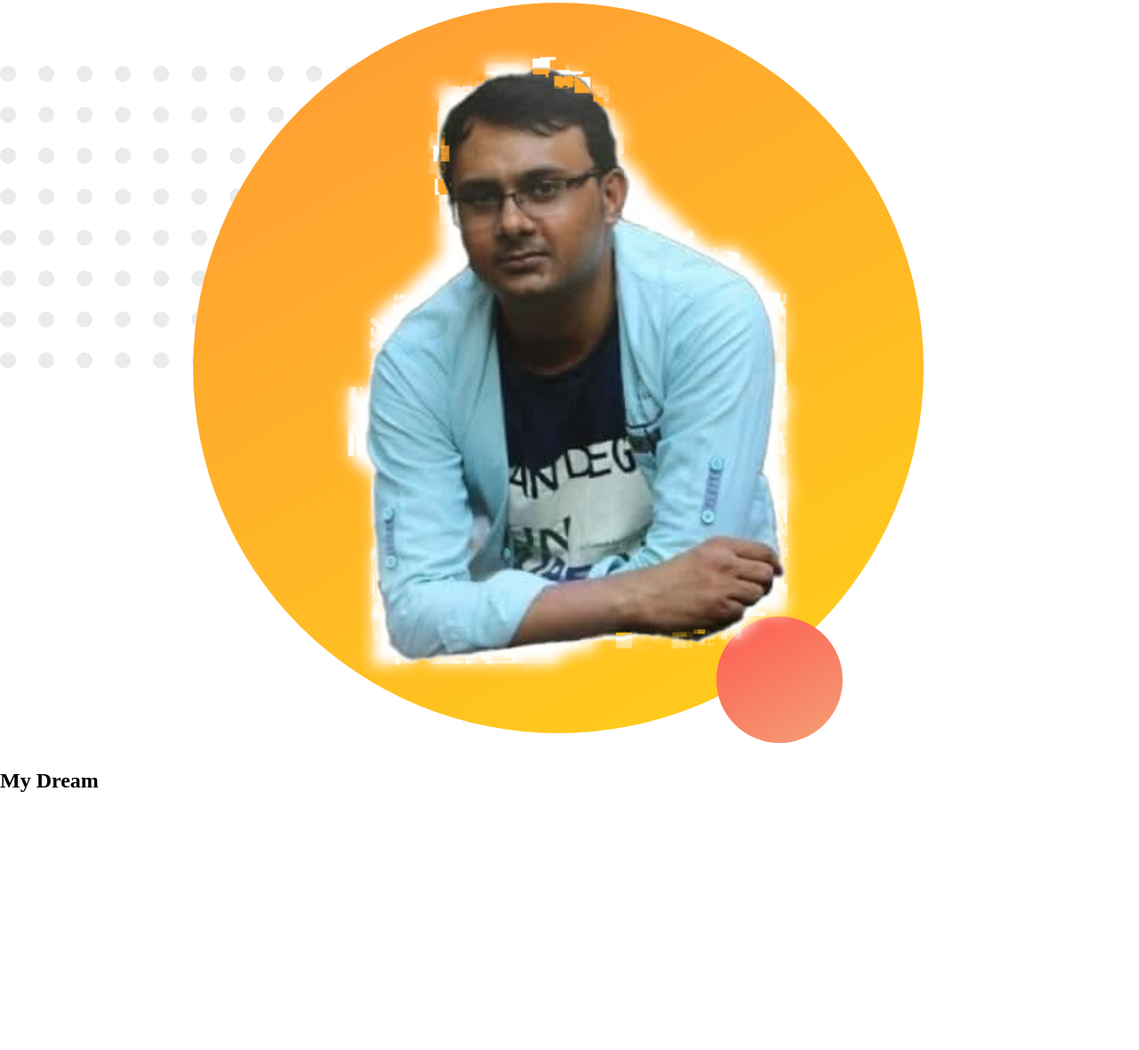
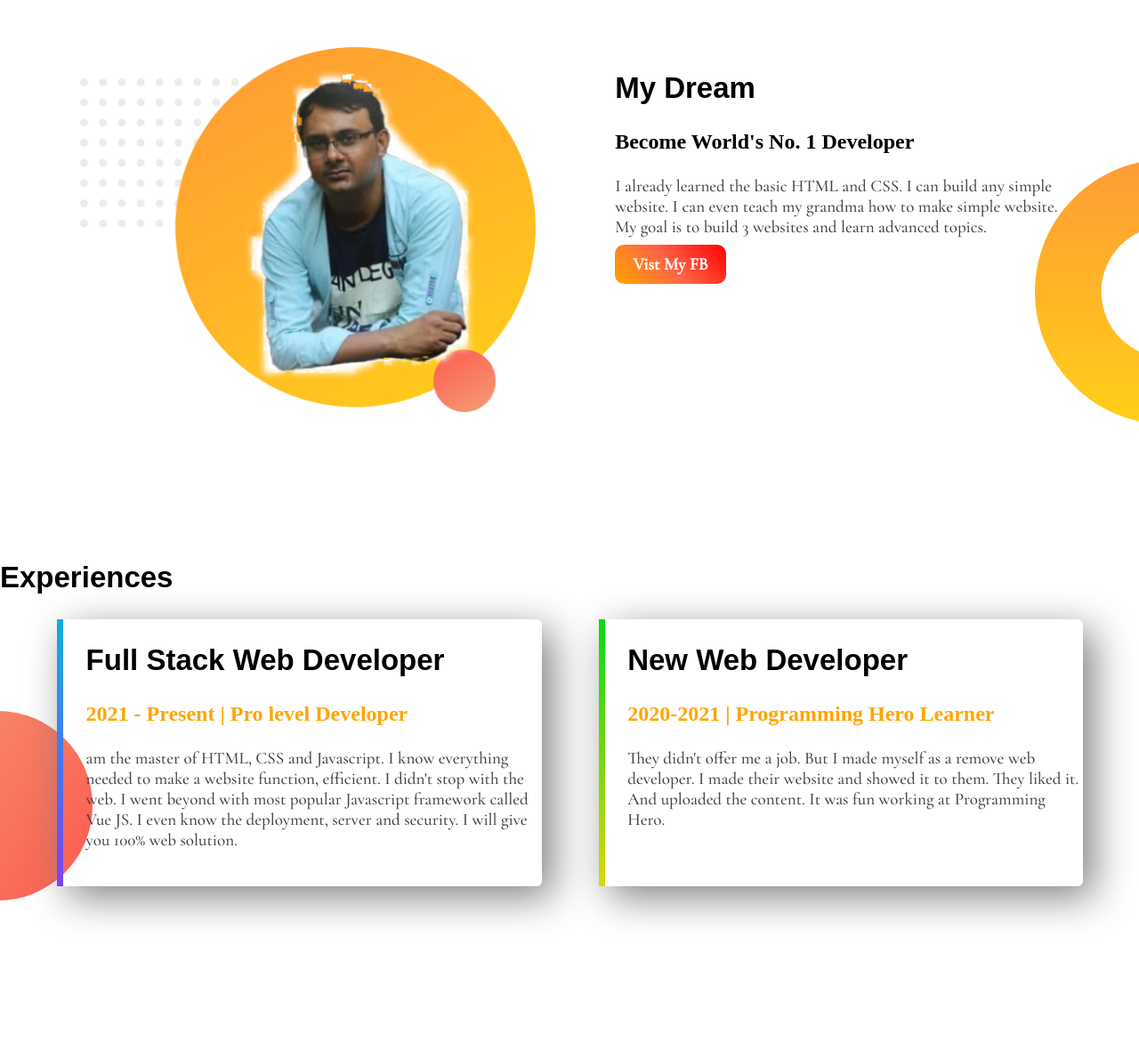
Before and after one commit to Adnan-Pranto/web-protfolio, a plain HTML site: page index.html in a window 1280 px wide. Shown: the part 497-1677 px from the top of the page at 89% size. Before the commit the page ends 1388 px from the top, so only its background shows below. Drawn offline with nearby package versions, Linux system fonts and the light colour scheme.

Commit message:
final web site

```diff
--- a/index.html
+++ b/index.html
@@ -23,13 +23,33 @@
            <img src="images/image 10.jpg" alt="">
        </div>
    </section>
+
    <section class="dream">
-       <div>
+       <div class="half-me">
         <img src="images/image 11.png" alt="">
+
        </div>
-            <h3> My Dream</h3>
-       <div>
+       <div class="half-me">
+            <h2> My Dream</h2>
+            <h3>Become World's No. 1 Developer</h3>
+             <p>I already learned the basic HTML and CSS. I can build any simple website. I can even teach my grandma how to make simple website. My goal is to build 3 websites and learn advanced topics.</p>
+             <a class="button" target="_blank" href="https://www.facebook.com/adnan.r.pranto/">Vist My FB</a>
 
+       </div>
+   </section>
+
+   <section class="my-experiences">
+       <h2> Experiences</h2>
+       <div id= "full-stac" class="half-me single-box">
+           <h2>Full Stack Web Developer</h2>
+           <h3 class="orange-highlight">2021 - Present | Pro level Developer</h3>
+           <p> am the master of HTML, CSS and Javascript. I know everything needed to make a website function, efficient. I didn't stop with the web. I went beyond with most popular Javascript framework called Vue JS. I even know the deployment, server and security. I will give you 100% web solution.</p>
+       </div>
+
+       <div id= "new-web" class="half-me single-box">
+            <h2>New Web Developer</h2>
+            <h3 class="orange-highlight">2020-2021 | Programming Hero Learner</h3>
+            <p>They didn't offer me a job. But I made myself as a remove web developer. I made their website and showed it to them. They liked it. And uploaded the content. It was fun working at Programming Hero.</p>
        </div>
    </section>
 </body>
--- a/style.css
+++ b/style.css
@@ -2,6 +2,10 @@ h1{
     font-size: 40px;
     font-family: 'Libre Baskerville', serif;
 
+}
+h2{
+    font-size: 33px;
+    font-family: Arial, Helvetica, sans-serif;
 }
 #head{
     margin-left: 40px;
@@ -22,7 +26,7 @@ body{
     font-weight: 40%;
 }
 .half-me{
-    width: 38%;
+    width: 40%;
     float: left;
     margin-left: 5%;
     padding-left: 2%;
@@ -32,9 +36,11 @@ body{
 }
 .banner{
     background-image: url("images/top-banner.png");
+    background-repeat: no-repeat;
 }
 section{
     height: 500px;
+    padding-bottom: 50px;
 }
 .button{
     padding: 10px 20px;
@@ -45,3 +51,37 @@ section{
     text-decoration: none;
     border-radius: 10px;
 }
+.dream{
+    background-image: url("images/dream-bg.png");
+    background-repeat: no-repeat;
+    background-position: right;
+}
+.orange-highlight{
+    color: orange;
+}
+p{
+    color: rgb(71, 67, 67);
+    font-weight: 550;
+    font-size: 19px;
+}
+.single-box{
+    box-shadow: 12px 12px 45px gray;
+    border-radius: 6px;
+    height: 60%;
+}
+.my-experiences{
+    background-image: url("images/exp-bg.png");
+    background-repeat: no-repeat;
+    background-position: left
+}
+#new-web{
+    border-left: 7px solid;
+    border-image: linear-gradient(180deg, rgb(7, 216, 24) ,rgb(218, 214, 13));
+   border-image-slice: 1;
+}
+#full-stac{
+    border-left: 7px solid;
+    border-image: linear-gradient(180deg, rgb(17, 175, 223),rgb(126, 66, 238));
+    border-image-slice: 1;
+
+}
```
